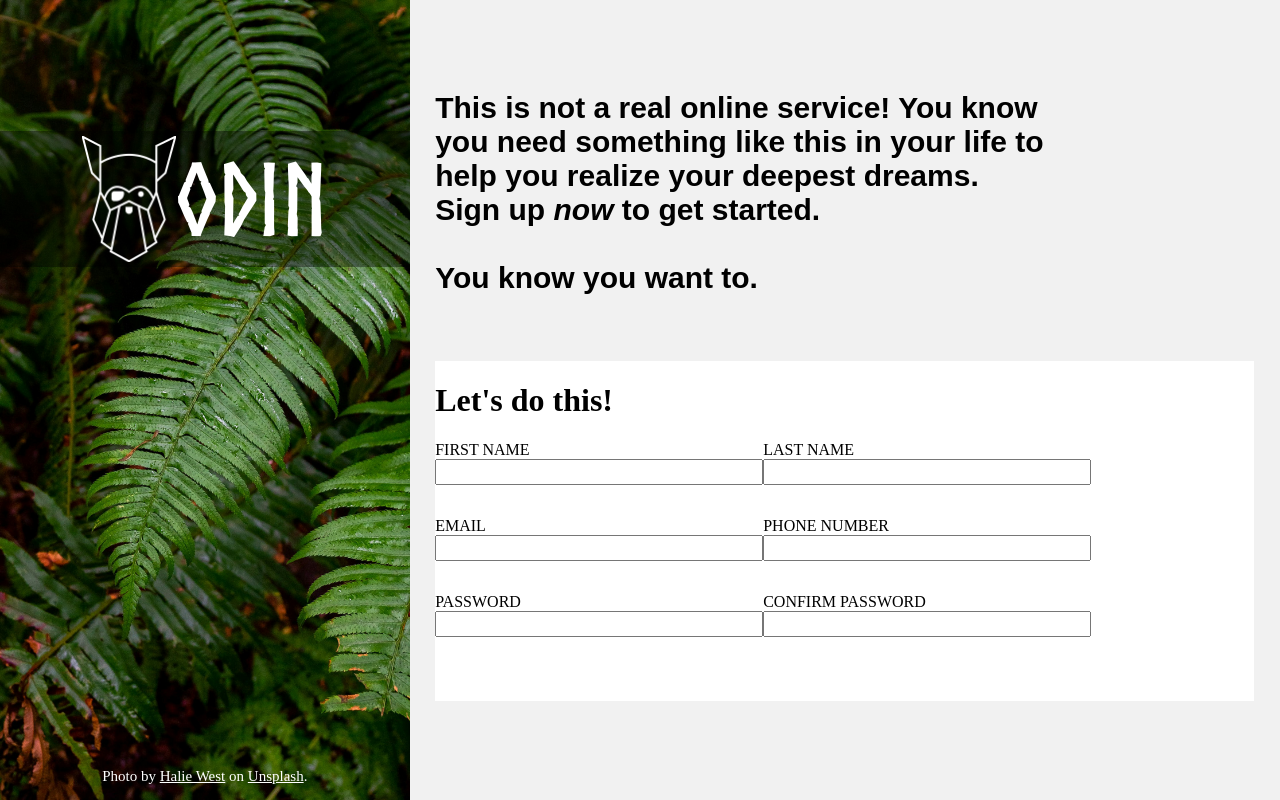
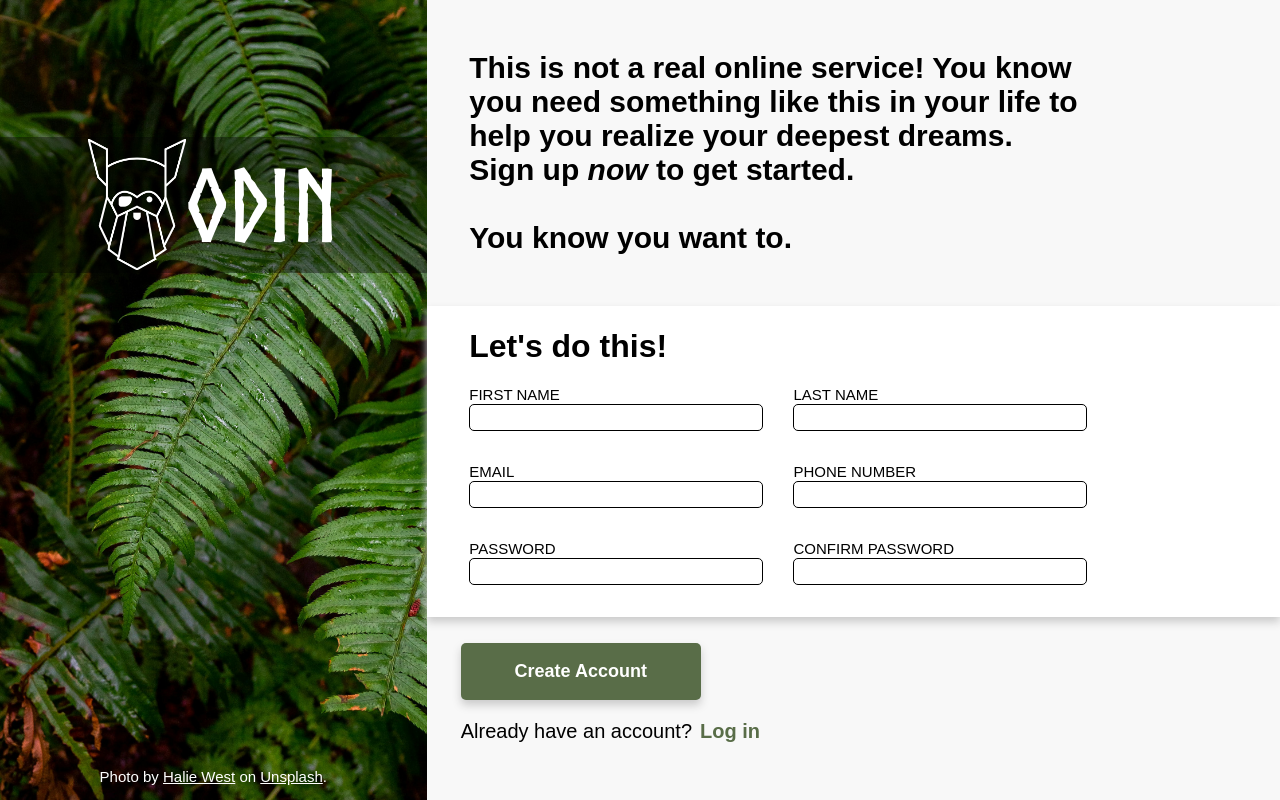
Before and after one commit to ventoXCode/Sign-up-Form, a plain HTML site: page index.html in a window 1280 px wide. Drawn offline with Linux system fonts and the light colour scheme.

Commit message:
Add button, input colors, drop shadows

```diff
--- a/index.html
+++ b/index.html
@@ -34,7 +34,7 @@
             Sign up <i>now</i> to get started.
             <br />
             <br />
-            You know you want to.
+            <b>You know you want to.</b>
           </p>
         </div>
         <div class="inputs-container">
@@ -44,23 +44,29 @@
               <form>
                 <label for="fname">FIRST NAME</label><br />
                 <input type="text" id="fname" /><br />
-                <label for="fname">EMAIL</label><br />
+                <label for="email">EMAIL</label><br />
                 <input type="text" id="email" /><br />
                 <label for="fname">PASSWORD</label><br />
-                <input type="text" id="password" /><br />
+                <input type="password" id="password" /><br />
               </form>
             </div>
             <div class="right-half">
-              <label for="fname">LAST NAME</label><br />
+              <label for="lname">LAST NAME</label><br />
               <input type="text" id="lname" /><br />
-              <label for="fname">PHONE NUMBER</label><br />
+              <label for="NUMBER">PHONE NUMBER</label><br />
               <input type="text" id="phone" /><br />
-              <label for="fname">CONFIRM PASSWORD</label><br />
-              <input type="text" id="sndpassword" /><br />
+              <label for="password">CONFIRM PASSWORD</label><br />
+              <input type="password" id="sndpassword" /><br />
             </div>
           </div>
         </div>
-        <div class="buttons"></div>
+        <div class="buttons">
+          <button type="button">Create Account</button>
+          <div class="login">
+            <p>Already have an account?</p>
+            <a href="#">Log in</a>
+          </div>
+        </div>
       </div>
     </div>
   </body>
--- a/style.css
+++ b/style.css
@@ -1,14 +1,20 @@
 @font-face {
   font-family: "Norse-Bold";
-  src: url("assets/Norse-Bold.otf") format("truetype"); /* Update the path to the font file */
-  /* Add additional src declarations for other font formats if necessary */
+  src: url("assets/Norse-Bold.otf") format("truetype");
+}
+p,
+button,
+h1,
+label,
+a {
+  font-family: Arial, Helvetica, sans-serif;
 }
 
 html,
 body {
   margin: 0;
   height: 100%;
-  background-color: #f1f1f1;
+  background-color: #f8f8f8;
 }
 
 .container {
@@ -19,7 +25,7 @@ body {
 .logo-half {
   top: 0;
   left: 0;
-  width: 33.33%; /* Adjust the width to control the left portion of the screen */
+  width: 33.33%;
   height: 100%;
   background-image: url("assets/halie-west-25xggax4bSA-unsplash.jpg");
   background-size: cover;
@@ -28,12 +34,12 @@ body {
 .content {
   display: flex;
   align-items: center;
-  justify-content: center; /* Center content horizontally */
+  justify-content: center;
   background-color: rgba(0, 0, 0, 0.4);
   margin-top: 32%;
 }
 .logo {
-  width: 23%; /* Adjust size as needed */
+  width: 23%;
 }
 .title {
   color: white;
@@ -47,7 +53,7 @@ body {
   align-items: center;
 }
 footer {
-  position: absolute; /* Change to absolute */
+  position: absolute;
   bottom: 0;
   width: 100%;
   text-align: center;
@@ -65,32 +71,85 @@ footer a {
   display: flex;
   flex-direction: column;
   width: 66.66%;
-  padding: 2%;
 }
 .heading p {
   font-size: 30px;
   max-width: 75%;
   font-family: Arial, Helvetica, sans-serif;
   font-weight: 600;
-  margin: 8% 0;
+  margin: 6% 5%;
 }
 .inputs-container {
   background: #ffffff;
+  filter: drop-shadow(0px 5px 4px rgb(202, 202, 202));
 }
 .inputs {
   display: flex;
   justify-content: flex-start;
+  margin-left: 5%;
 }
-.left-half,
-.right-half {
-  flex-basis: 40%; /* Adjust as needed */
+.inputs-container > h1 {
+  margin-left: 5%;
+}
+.inputs > .left-half,
+.inputs > .right-half {
+  flex-basis: 40%;
 }
 input {
-  width: 20rem;
-  height: 20px;
+  width: 18rem;
+  height: 23px;
   margin-bottom: 2rem;
+  border-radius: 5px;
+  border: 0.5px solid black;
 }
-.inputs > .left-half,
-.right-half > label {
-  margin-bottom: 2rem;
+textarea:focus,
+input:focus {
+  outline: none;
 }
+.container input:focus {
+  border-color: rgb(0, 102, 255);
+  filter: drop-shadow(2px 2px 4px rgb(202, 202, 202));
+}
+
+.container input[type="password"]:invalid {
+  border-color: red;
+}
+.inputs label {
+  margin-bottom: 0.5rem;
+  font-size: 15px;
+}
+
+.buttons {
+  display: flex;
+  flex-direction: column;
+  margin: 3% 4%;
+}
+.login {
+  display: flex;
+  align-items: center;
+  font-size: 20px;
+}
+button {
+  max-width: 15rem;
+  padding: 18px 10px;
+  border-radius: 5px;
+  background-color: #596d48;
+  color: white;
+  border: none;
+  font-size: 18px;
+  font-weight: 600;
+  cursor: pointer;
+  filter: drop-shadow(0px 5px 4px rgb(202, 202, 202));
+}
+button:active {
+  background-color: #435236;
+}
+.login a {
+  text-decoration: none;
+  color: #596d48;
+  font-weight: bold;
+  margin-left: 8px;
+}
+.login a:active {
+  color: #435236;
+}
```
Also changed, not shown: script.js (added).
